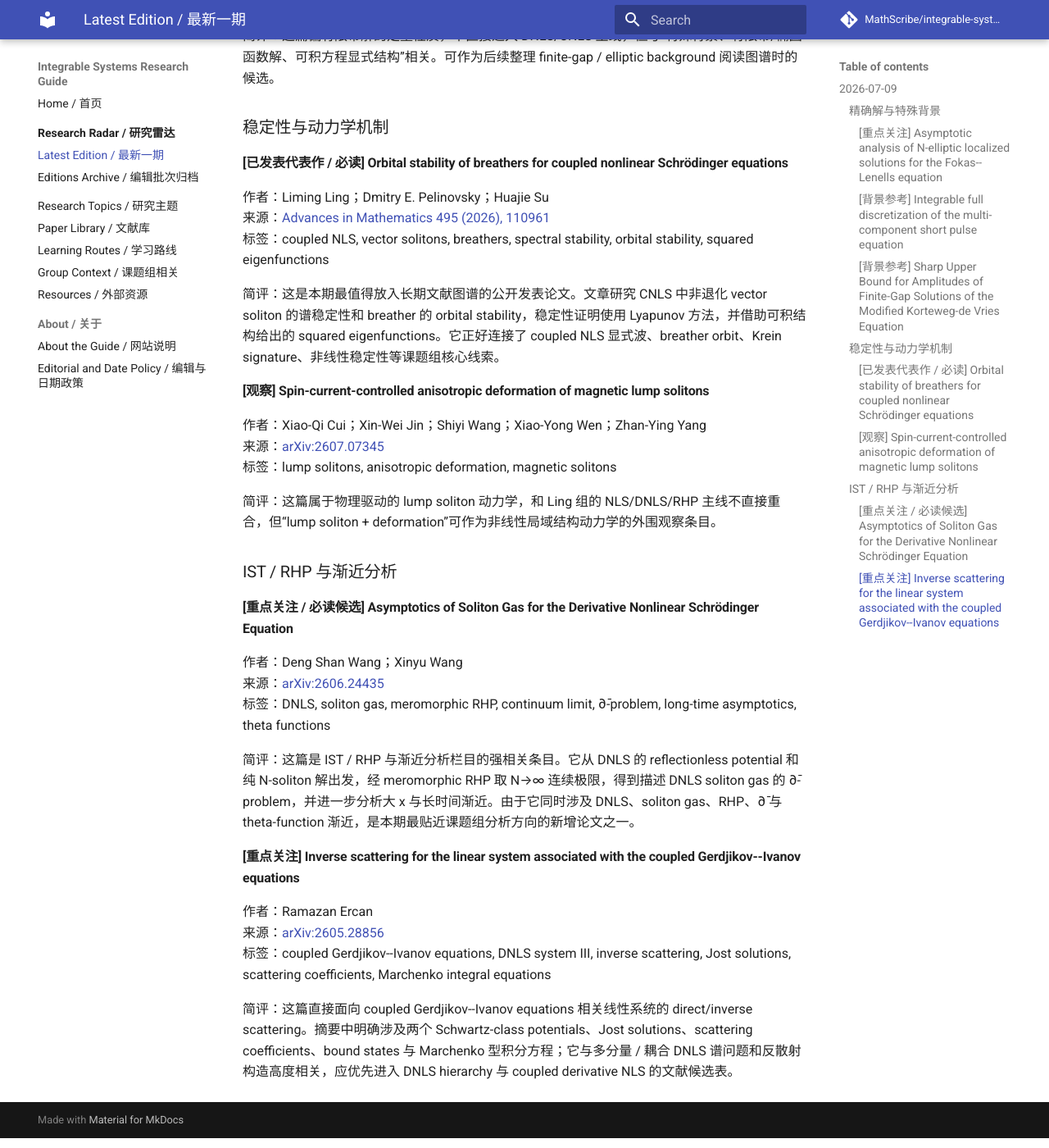
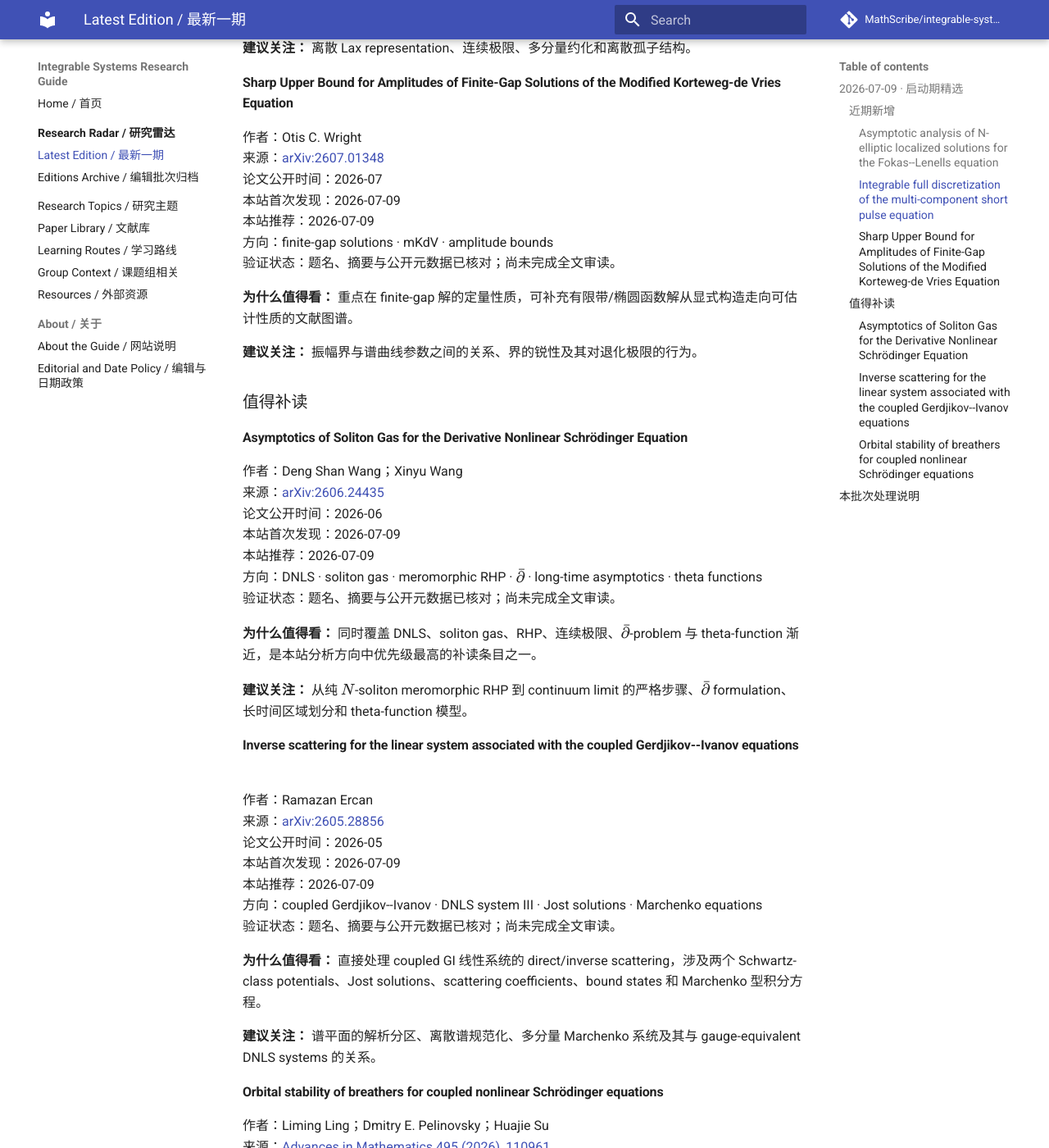
Before and after one commit to MathScribe/integrable-systems-guide, an MkDocs documentation site: the page built from docs/radar/latest.md, in a window 1280 px wide and 1400 px high, scrolled down 1121 px. Shown: the whole window at 82% size. Built offline with MkDocs 1.6.1 and Material for MkDocs 9.7.7, drawn with Linux system fonts in a browser that asks for light colours; comment, search, counter and statistics services are not loaded; some of the changed text lies outside the part shown.

Commit message:
Rewrite latest radar as a transparent launch edition

```diff
--- a/docs/radar/latest.md
+++ b/docs/radar/latest.md
@@ -1,70 +1,102 @@
-# 最新每日简报
+# Latest Research Radar / 最新研究雷达
 
-[返回首页](../index.md) · [本周归档](2026-W28.md) · [全部归档](index.md)
+[返回首页](../index.md) · [栏目说明](index.md) · [编辑与日期政策](../editorial-policy.md)
 
-!!! note "AI 生成说明"
-    本页为固定的最新简报入口。每日更新时，自动化流程应覆盖本页内容，并同时把同一批条目追加到本周归档文件。简报主要依据题名、摘要、分类、关键词和公开元数据筛选；条目分级表示相关性和阅读优先级，不代表对论文正确性的审查。
+!!! note "编辑批次说明"
+    本页日期表示本站整理和推荐该批内容的日期，不表示所有论文均于当天发表。首批内容用于建立近期文献基线，包含近期新增与研究主线补录。
 
-## 2026-07-09
+## 2026-07-09 · 启动期精选
 
-### 精确解与特殊背景
+### 近期新增
 
-#### [重点关注] Asymptotic analysis of N-elliptic localized solutions for the Fokas--Lenells equation
+#### Asymptotic analysis of N-elliptic localized solutions for the Fokas--Lenells equation
 
 作者：Wang Tang；Guo-Fu Yu
 来源：[arXiv:2607.06409](https://arxiv.org/abs/2607.06409)
-标签：Fokas--Lenells equation, elliptic localized solutions, Darboux--Bäcklund transformation, Weierstrass elliptic functions
+论文公开时间：2026-07
+本站首次发现：2026-07-09
+本站推荐：2026-07-09
+方向：Fokas--Lenells · elliptic background · Darboux--Bäcklund · asymptotics
+验证状态：题名、摘要与公开元数据已核对；尚未完成全文审读。
 
-简评：这篇与课题组的 DNLS / Fokas--Lenells / 椭圆背景局域波方向高度贴近。摘要中明确使用 Lax pair、Weierstrass 椭圆函数和 N-fold Darboux--Bäcklund transformation 构造 N-elliptic localized solutions，并分析沿传播方向与传播方向之间的渐近行为，适合作为“椭圆背景 + Darboux + 渐近分析”的近期重点条目。
+**为什么值得看：** 与 DNLS / Fokas--Lenells / 椭圆背景局域波方向高度贴近。摘要明确涉及 Lax pair、Weierstrass 椭圆函数和 N-fold Darboux--Bäcklund transformation，并讨论传播方向上的渐近结构。
 
-#### [背景参考] Integrable full discretization of the multi-component short pulse equation
+**建议关注：** N-fold 构造的退化机制、局域结构与椭圆背景的匹配条件、渐近分解是否可迁移到其他 DNLS-type systems。
+
+#### Integrable full discretization of the multi-component short pulse equation
 
 作者：Ayako Hori；Yuta Tanaka；Ken-ichi Maruno；Yasuhiro Ohta；Bao-Feng Feng
 来源：[arXiv:2607.04756](https://arxiv.org/abs/2607.04756)
-标签：multi-component short pulse equation, integrable discretization, soliton systems
+论文公开时间：2026-07
+本站首次发现：2026-07-09
+本站推荐：2026-07-09
+方向：multi-component systems · short-pulse equations · integrable discretization
+验证状态：题名、摘要与公开元数据已核对；尚未完成全文审读。
 
-简评：方程不是 NLS/DNLS，但“多分量 + 可积离散化 + short pulse”与课题组早期 complex short pulse、Darboux/局域波相关工作有外围联系。适合保留为多分量可积模型和离散化方向的背景条目。
+**为什么值得看：** 虽非 NLS/DNLS 主线，但“多分量 + 可积离散化 + short-pulse”与 complex short pulse、vector solitons 和离散可积结构有明确外围联系。
 
-#### [背景参考] Sharp Upper Bound for Amplitudes of Finite-Gap Solutions of the Modified Korteweg-de Vries Equation
+**建议关注：** 离散 Lax representation、连续极限、多分量约化和离散孤子结构。
+
+#### Sharp Upper Bound for Amplitudes of Finite-Gap Solutions of the Modified Korteweg-de Vries Equation
 
 作者：Otis C. Wright
 来源：[arXiv:2607.01348](https://arxiv.org/abs/2607.01348)
-标签：finite-gap solutions, mKdV, amplitude bounds
+论文公开时间：2026-07
+本站首次发现：2026-07-09
+本站推荐：2026-07-09
+方向：finite-gap solutions · mKdV · amplitude bounds
+验证状态：题名、摘要与公开元数据已核对；尚未完成全文审读。
 
-简评：这篇偏有限带解的定量性质，不直接进入 DNLS/CNLS 主线，但与“特殊背景、有限带/椭圆函数解、可积方程显式结构”相关。可作为后续整理 finite-gap / elliptic background 阅读图谱时的候选。
+**为什么值得看：** 重点在 finite-gap 解的定量性质，可补充有限带/椭圆函数解从显式构造走向可估计性质的文献图谱。
 
-### 稳定性与动力学机制
+**建议关注：** 振幅界与谱曲线参数之间的关系、界的锐性及其对退化极限的行为。
 
-#### [已发表代表作 / 必读] Orbital stability of breathers for coupled nonlinear Schrödinger equations
+### 值得补读
+
+#### Asymptotics of Soliton Gas for the Derivative Nonlinear Schrödinger Equation
+
+作者：Deng Shan Wang；Xinyu Wang
+来源：[arXiv:2606.24435](https://arxiv.org/abs/2606.24435)
+论文公开时间：2026-06
+本站首次发现：2026-07-09
+本站推荐：2026-07-09
+方向：DNLS · soliton gas · meromorphic RHP · $\bar\partial$ · long-time asymptotics · theta functions
+验证状态：题名、摘要与公开元数据已核对；尚未完成全文审读。
+
+**为什么值得看：** 同时覆盖 DNLS、soliton gas、RHP、连续极限、$\bar\partial$-problem 与 theta-function 渐近，是本站分析方向中优先级最高的补读条目之一。
+
+**建议关注：** 从纯 $N$-soliton meromorphic RHP 到 continuum limit 的严格步骤、$\bar\partial$ formulation、长时间区域划分和 theta-function 模型。
+
+#### Inverse scattering for the linear system associated with the coupled Gerdjikov--Ivanov equations
+
+作者：Ramazan Ercan
+来源：[arXiv:2605.28856](https://arxiv.org/abs/2605.28856)
+论文公开时间：2026-05
+本站首次发现：2026-07-09
+本站推荐：2026-07-09
+方向：coupled Gerdjikov--Ivanov · DNLS system III · Jost solutions · Marchenko equations
+验证状态：题名、摘要与公开元数据已核对；尚未完成全文审读。
+
+**为什么值得看：** 直接处理 coupled GI 线性系统的 direct/inverse scattering，涉及两个 Schwartz-class potentials、Jost solutions、scattering coefficients、bound states 和 Marchenko 型积分方程。
+
+**建议关注：** 谱平面的解析分区、离散谱规范化、多分量 Marchenko 系统及其与 gauge-equivalent DNLS systems 的关系。
+
+#### Orbital stability of breathers for coupled nonlinear Schrödinger equations
 
 作者：Liming Ling；Dmitry E. Pelinovsky；Huajie Su
 来源：[Advances in Mathematics 495 (2026), 110961](https://dmpeli.math.mcmaster.ca/PaperBank/BreathersCoupledNLS.pdf)
-标签：coupled NLS, vector solitons, breathers, spectral stability, orbital stability, squared eigenfunctions
+论文公开时间：2026
+本站首次发现：2026-07-09
+本站推荐：2026-07-09
+方向：coupled NLS · vector solitons · breathers · spectral stability · orbital stability · squared eigenfunctions
+验证状态：期刊元数据和研究主题已核对；列为研究主线代表作。
 
-简评：这是本期最值得放入长期文献图谱的公开发表论文。文章研究 CNLS 中非退化 vector soliton 的谱稳定性和 breather 的 orbital stability，稳定性证明使用 Lyapunov 方法，并借助可积结构给出的 squared eigenfunctions。它正好连接了 coupled NLS 显式波、breather orbit、Krein signature、非线性稳定性等课题组核心线索。
+**为什么值得看：** 连接了 coupled NLS 显式波、breather orbit、Krein signature、squared eigenfunctions、Lyapunov 方法和非线性轨道稳定性，是长期文献图谱中的核心条目。
 
-#### [观察] Spin-current-controlled anisotropic deformation of magnetic lump solitons
+**建议关注：** squared eigenfunctions 如何进入谱信息与 Lyapunov functional 的构造，以及 breather 轨道的约束结构。
 
-作者：Xiao-Qi Cui；Xin-Wei Jin；Shiyi Wang；Xiao-Yong Wen；Zhan-Ying Yang
-来源：[arXiv:2607.07345](https://arxiv.org/abs/2607.07345)
-标签：lump solitons, anisotropic deformation, magnetic solitons
+## 本批次处理说明
 
-简评：这篇属于物理驱动的 lump soliton 动力学，和 Ling 组的 NLS/DNLS/RHP 主线不直接重合，但“lump soliton + deformation”可作为非线性局域结构动力学的外围观察条目。
-
-### IST / RHP 与渐近分析
-
-#### [重点关注 / 必读候选] Asymptotics of Soliton Gas for the Derivative Nonlinear Schrödinger Equation
-
-作者：Deng Shan Wang；Xinyu Wang
-来源：[arXiv:2606.24435](https://arxiv.org/abs/2606.24435)
-标签：DNLS, soliton gas, meromorphic RHP, continuum limit, ∂̄-problem, long-time asymptotics, theta functions
-
-简评：这篇是 IST / RHP 与渐近分析栏目的强相关条目。它从 DNLS 的 reflectionless potential 和纯 N-soliton 解出发，经 meromorphic RHP 取 N→∞ 连续极限，得到描述 DNLS soliton gas 的 ∂̄-problem，并进一步分析大 x 与长时间渐近。由于它同时涉及 DNLS、soliton gas、RHP、∂̄ 与 theta-function 渐近，是本期最贴近课题组分析方向的新增论文之一。
-
-#### [重点关注] Inverse scattering for the linear system associated with the coupled Gerdjikov--Ivanov equations
-
-作者：Ramazan Ercan
-来源：[arXiv:2605.28856](https://arxiv.org/abs/2605.28856)
-标签：coupled Gerdjikov--Ivanov equations, DNLS system III, inverse scattering, Jost solutions, scattering coefficients, Marchenko integral equations
-
-简评：这篇直接面向 coupled Gerdjikov--Ivanov equations 相关线性系统的 direct/inverse scattering。摘要中明确涉及两个 Schwartz-class potentials、Jost solutions、scattering coefficients、bound states 与 Marchenko 型积分方程；它与多分量 / 耦合 DNLS 谱问题和反散射构造高度相关，应优先进入 DNLS hierarchy 与 coupled derivative NLS 的文献候选表。
+- 弱相关的 magnetic lump soliton 条目已从公开推荐中移除。
+- 近期新增与值得补读分开呈现，不再把本站推荐日期误写成论文发布日期。
+- 后续没有合格条目时，不强制生成新的公开批次。
```
